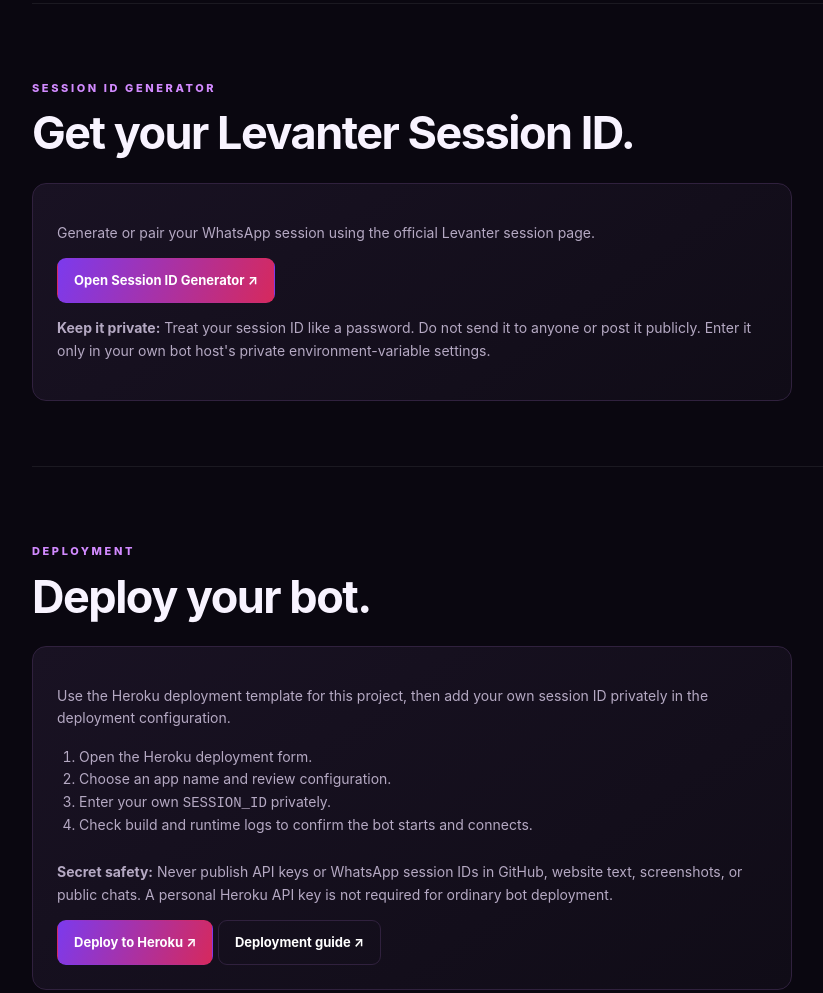
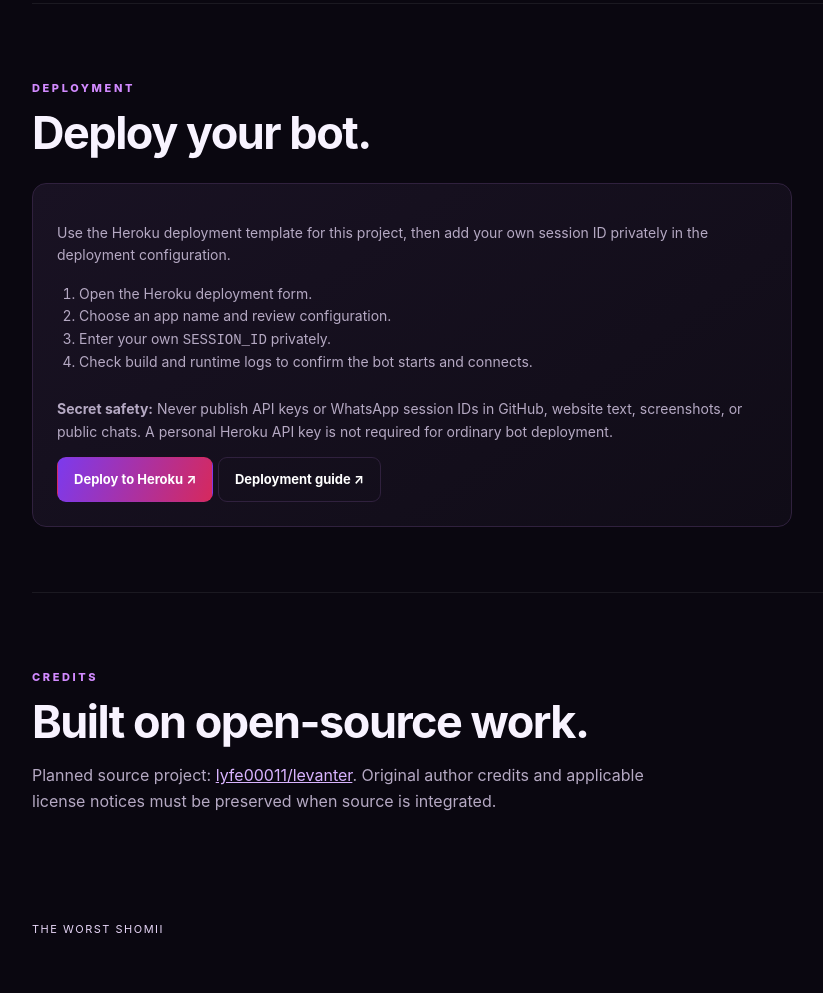
Before and after one commit to malikshoraim8-cmd/theworstshomii, a website: page docs/index.html in a window 1280 px wide. Shown: the part 1684-2677 px from the top of the page, without its empty margins (58-881 px from the left). Drawn offline with Linux system fonts and the light colour scheme.

Commit message:
Remove standalone session ID section; keep Heroku deployment unchanged

```diff
--- a/docs/index.html
+++ b/docs/index.html
@@ -1,9 +1,8 @@
 <!doctype html>
 <html lang="en"><head><meta charset="utf-8"><meta name="viewport" content="width=device-width,initial-scale=1"><meta name="theme-color" content="#0a0710"><meta name="description" content="The Worst Shomii — custom-branded Levanter WhatsApp bot project"><title>The Worst Shomii | WhatsApp Bot</title><link rel="stylesheet" href="style.css"></head>
-<body><header class="top"><a class="brand" href="#home"><span class="mark">WS</span><span><b>THE WORST SHOMII</b><small>WHATSAPP BOT PROJECT</small></span></a><button id="toggle" aria-label="Toggle menu">☰</button><nav id="nav"><a href="#features">Features</a><a href="#commands">Commands</a><a href="#session">Get Session ID</a><a href="#deploy">Deploy</a><a href="#credits">Credits</a></nav></header>
-<main id="home"><section class="hero wrap"><div><p class="eyebrow">CUSTOM-BRANDED LEVANTER PROJECT</p><h1>Your WhatsApp.<br><em>Your rules.</em></h1><p class="lead">A dark, bold home for The Worst Shomii — planned around Levanter's plugin-based WhatsApp bot and group utilities.</p><div class="actions"><a class="btn hot" href="#features">Explore features ↘</a><a class="btn" href="https://github.com/malikshoraim8-cmd/theworstshomii">View repository ↗</a></div><p class="notice">● WEBSITE LIVE-READY · DEPLOYMENT SETUP INCLUDED</p></div><aside class="terminal"><div class="dots">● ● ● <span>SHOMII / CONTROL</span></div><p>SYSTEM STATUS <strong>REVIEW DRAFT</strong></p><div><i>01</i> project <b>The Worst Shomii</b></div><div><i>02</i> engine <b>Levanter / Node.js</b></div><div><i>03</i> website <b>GitHub Pages</b></div><div><i>04</i> worker <b>Heroku</b></div><hr><small>STATUS: SESSION LINK ADDED</small></aside></section>
+<body><header class="top"><a class="brand" href="#home"><span class="mark">WS</span><span><b>THE WORST SHOMII</b><small>WHATSAPP BOT PROJECT</small></span></a><button id="toggle" aria-label="Toggle menu">☰</button><nav id="nav"><a href="#features">Features</a><a href="#commands">Commands</a><a href="#deploy">Deploy</a><a href="#credits">Credits</a></nav></header>
+<main id="home"><section class="hero wrap"><div><p class="eyebrow">CUSTOM-BRANDED LEVANTER PROJECT</p><h1>Your WhatsApp.<br><em>Your rules.</em></h1><p class="lead">A dark, bold home for The Worst Shomii — planned around Levanter's plugin-based WhatsApp bot and group utilities.</p><div class="actions"><a class="btn hot" href="#features">Explore features ↘</a><a class="btn" href="https://github.com/malikshoraim8-cmd/theworstshomii">View repository ↗</a></div><p class="notice">● WEBSITE LIVE-READY · DEPLOYMENT SETUP INCLUDED</p></div><aside class="terminal"><div class="dots">● ● ● <span>SHOMII / CONTROL</span></div><p>SYSTEM STATUS <strong>REVIEW DRAFT</strong></p><div><i>01</i> project <b>The Worst Shomii</b></div><div><i>02</i> engine <b>Levanter / Node.js</b></div><div><i>03</i> website <b>GitHub Pages</b></div><div><i>04</i> worker <b>Heroku</b></div><hr><small>STATUS: HEROKU DEPLOYMENT</small></aside></section>
 <section class="wrap section" id="features"><p class="eyebrow">WHAT IT'S BUILT FOR</p><h2>Tools with purpose.</h2><p class="muted">Planned feature areas. Exact availability depends on the source version and enabled plugins.</p><div class="cards"><article><b>01 / GROUP TOOLS</b><h3>Group management</h3><p>Moderation and group utilities provided by supported plugins.</p></article><article><b>02 / MEDIA</b><h3>Media utilities</h3><p>Sticker and media helpers where supported by the selected source.</p></article><article><b>03 / PLUGINS</b><h3>Plugin system</h3><p>Organized commands and configurable bot features.</p></article></div></section>
 <section class="wrap section" id="commands"><p class="eyebrow">COMMANDS</p><h2>Command preview.</h2><p class="muted">Examples only — not confirmed until the actual source and prefix are reviewed.</p><div class="cmd"><code>.menu</code><span>Command menu <small>Illustrative example</small></span></div><div class="cmd"><code>.alive</code><span>Bot status <small>Illustrative example</small></span></div><div class="cmd"><code>.sticker</code><span>Sticker tool <small>Illustrative example</small></span></div></section>
-<section class="wrap section" id="session"><p class="eyebrow">SESSION ID GENERATOR</p><h2>Get your Levanter Session ID.</h2><div class="deploy"><p>Generate or pair your WhatsApp session using the official Levanter session page.</p><a class="btn hot" href="https://levanter.site/" target="_blank" rel="noopener noreferrer">Open Session ID Generator ↗</a><p><strong>Keep it private:</strong> Treat your session ID like a password. Do not send it to anyone or post it publicly. Enter it only in your own bot host's private environment-variable settings.</p></div></section>
 <section class="wrap section" id="deploy"><p class="eyebrow">DEPLOYMENT</p><h2>Deploy your bot.</h2><div class="deploy"><p>Use the Heroku deployment template for this project, then add your own session ID privately in the deployment configuration.</p><ol><li>Open the Heroku deployment form.</li><li>Choose an app name and review configuration.</li><li>Enter your own <code>SESSION_ID</code> privately.</li><li>Check build and runtime logs to confirm the bot starts and connects.</li></ol><p><strong>Secret safety:</strong> Never publish API keys or WhatsApp session IDs in GitHub, website text, screenshots, or public chats. A personal Heroku API key is not required for ordinary bot deployment.</p><a class="btn hot" href="https://heroku.com/deploy?template=https://github.com/malikshoraim8-cmd/theworstshomii" target="_blank" rel="noopener noreferrer">Deploy to Heroku ↗</a> <a class="btn" href="DEPLOYMENT.md">Deployment guide ↗</a></div></section>
-<section class="wrap section" id="credits"><p class="eyebrow">CREDITS</p><h2>Built on open-source work.</h2><p class="muted">Planned source project: <a href="https://github.com/lyfe00011/levanter">lyfe00011/levanter</a>. Official session/setup page: <a href="https://levanter.site/">levanter.site</a>. Original author credits and applicable license notices must be preserved when source is integrated.</p></section></main><footer class="wrap">THE WORST SHOMII <span>Independent project · In development</span></footer><script src="script.js"></script></body></html>
+<section class="wrap section" id="credits"><p class="eyebrow">CREDITS</p><h2>Built on open-source work.</h2><p class="muted">Planned source project: <a href="https://github.com/lyfe00011/levanter">lyfe00011/levanter</a>. Original author credits and applicable license notices must be preserved when source is integrated.</p></section></main><footer class="wrap">THE WORST SHOMII <span>Independent project · In development</span></footer><script src="script.js"></script></body></html>
```
